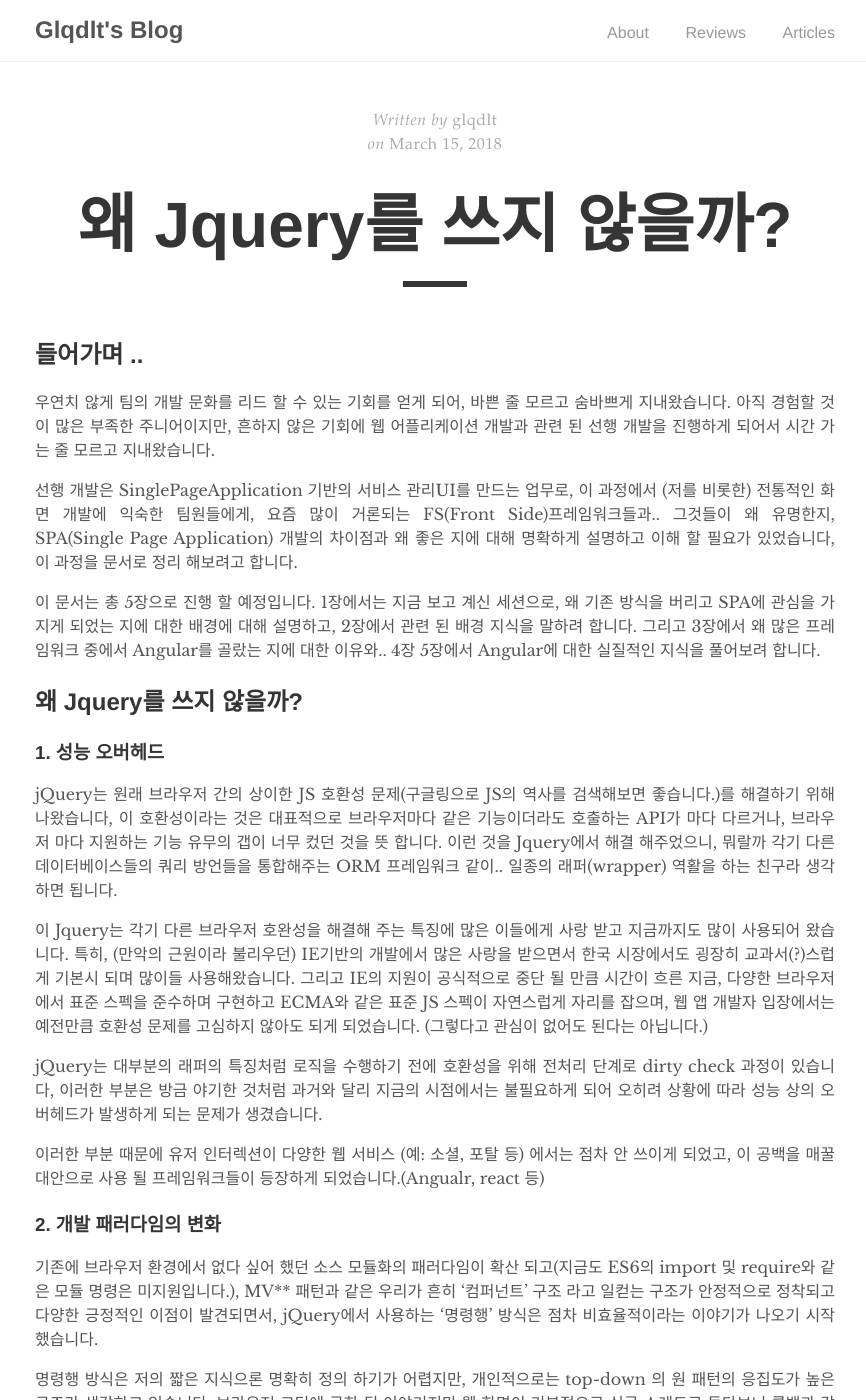
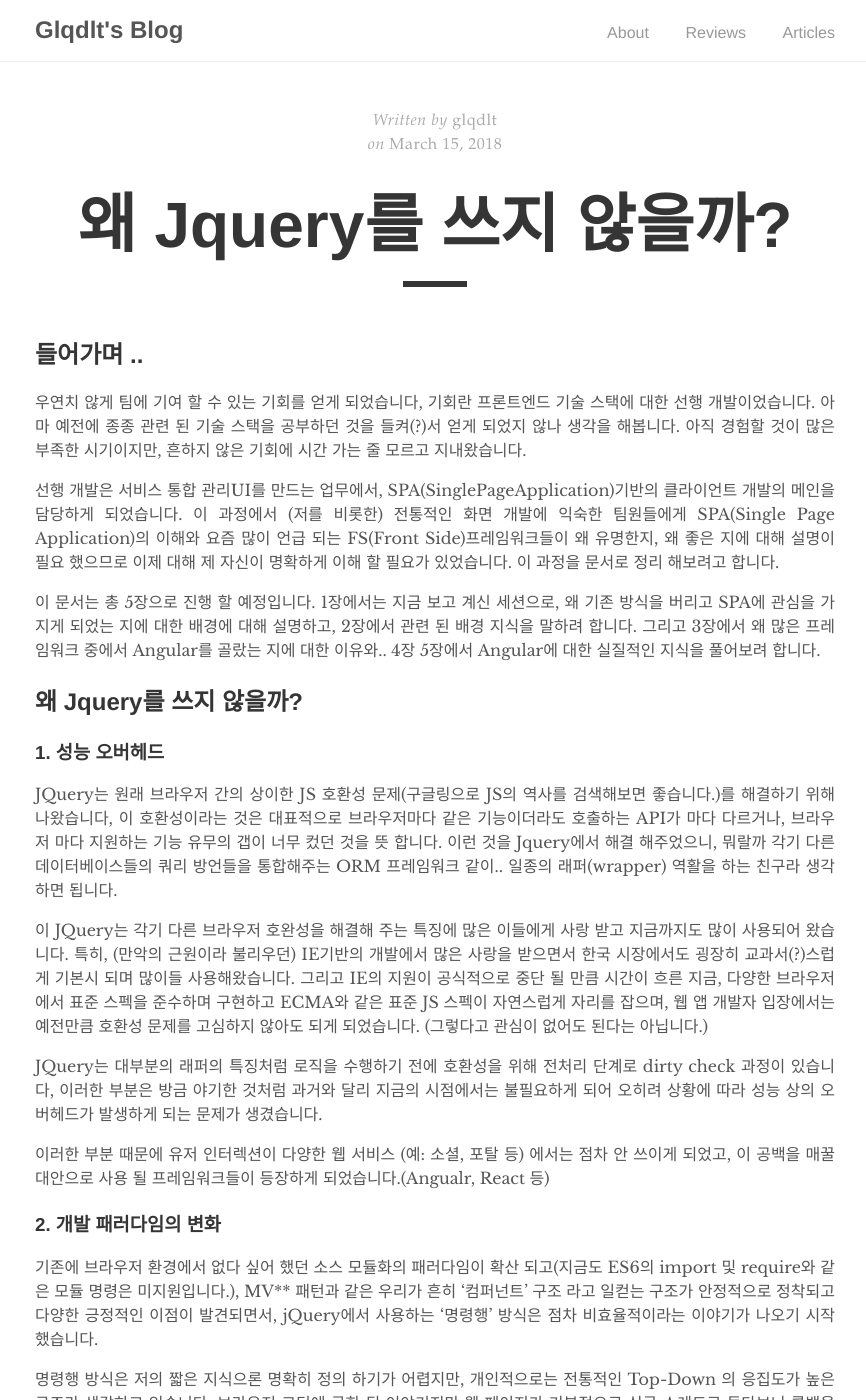
Before and after one commit to glqdlt/glqdlt.github.io, a Jekyll site: the page built from _posts/2018-03-15-왜 Jquery를 쓰지 않을까.md, in a window 1280 px wide and 1400 px high. Shown: the whole window, without its empty margins (205-1071 px from the left). Built offline with Jekyll 4.4.1, drawn with Linux system fonts in a browser that asks for light colours; comment, search, counter and statistics services are not loaded; some of the changed text lies outside the part shown.

Commit message:
improve : 문맥 개선

```diff
--- a/_posts/2018-03-15-왜 Jquery를 쓰지 않을까.md
+++ b/_posts/2018-03-15-왜 Jquery를 쓰지 않을까.md
@@ -6,9 +6,9 @@
 
 ## 들어가며 ..
 
-우연치 않게 팀의 개발 문화를 리드 할 수 있는 기회를 얻게 되어, 바쁜 줄 모르고 숨바쁘게 지내왔습니다. 아직 경험할 것이 많은 부족한 주니어이지만, 흔하지 않은 기회에  웹 어플리케이션 개발과 관련 된 선행 개발을 진행하게 되어서 시간 가는 줄 모르고 지내왔습니다.
+우연치 않게 팀에 기여 할 수 있는 기회를 얻게 되었습니다, 기회란 프론트엔드 기술 스택에 대한 선행 개발이었습니다. 아마 예전에 종종 관련 된 기술 스택을 공부하던 것을 들켜(?)서 얻게 되었지 않나 생각을 해봅니다. 아직 경험할 것이 많은 부족한 시기이지만, 흔하지 않은 기회에 시간 가는 줄 모르고 지내왔습니다.
 
-선행 개발은 SinglePageApplication 기반의 서비스 관리UI를 만드는 업무로, 이 과정에서 (저를 비롯한) 전통적인 화면 개발에 익숙한 팀원들에게, 요즘 많이 거론되는 FS(Front Side)프레임워크들과.. 그것들이 왜 유명한지, SPA(Single Page Application) 개발의 차이점과 왜 좋은 지에 대해 명확하게 설명하고 이해 할 필요가 있었습니다, 이 과정을 문서로 정리 해보려고 합니다.
+선행 개발은 서비스 통합 관리UI를 만드는 업무에서, SPA(SinglePageApplication)기반의 클라이언트 개발의 메인을 담당하게 되었습니다. 이 과정에서 (저를 비롯한) 전통적인 화면 개발에 익숙한 팀원들에게 SPA(Single Page Application)의 이해와 요즘 많이 언급 되는 FS(Front Side)프레임워크들이 왜 유명한지, 왜 좋은 지에 대해 설명이 필요 했으므로 이제 대해 제 자신이 명확하게 이해 할 필요가 있었습니다. 이 과정을 문서로 정리 해보려고 합니다.
 
 이 문서는 총 5장으로 진행 할 예정입니다.
 1장에서는 지금 보고 계신 세션으로, 왜 기존 방식을 버리고 SPA에 관심을 가지게 되었는 지에 대한 배경에 대해 설명하고, 2장에서 관련 된 배경 지식을 말하려 합니다. 그리고 3장에서 왜 많은 프레임워크 중에서 Angular를 골랐는 지에 대한 이유와.. 4장 5장에서 Angular에 대한 실질적인 지식을 풀어보려 합니다.
@@ -17,20 +17,19 @@
 
 
 ### 1. 성능 오버헤드
- jQuery는 원래 브라우저 간의 상이한 JS 호환성 문제(구글링으로 JS의 역사를 검색해보면 좋습니다.)를 해결하기 위해 나왔습니다, 이 호환성이라는 것은 대표적으로 브라우저마다 같은 기능이더라도 호출하는 API가 마다 다르거나, 브라우저 마다 지원하는 기능 유무의 갭이 너무 컸던 것을 뜻 합니다. 이런 것을 Jquery에서 해결 해주었으니, 뭐랄까 각기 다른 데이터베이스들의 쿼리 방언들을 통합해주는 ORM 프레임워크 같이.. 일종의 래퍼(wrapper) 역활을 하는 친구라 생각 하면 됩니다.
+ JQuery는 원래 브라우저 간의 상이한 JS 호환성 문제(구글링으로 JS의 역사를 검색해보면 좋습니다.)를 해결하기 위해 나왔습니다, 이 호환성이라는 것은 대표적으로 브라우저마다 같은 기능이더라도 호출하는 API가 마다 다르거나, 브라우저 마다 지원하는 기능 유무의 갭이 너무 컸던 것을 뜻 합니다. 이런 것을 Jquery에서 해결 해주었으니, 뭐랄까 각기 다른 데이터베이스들의 쿼리 방언들을 통합해주는 ORM 프레임워크 같이.. 일종의 래퍼(wrapper) 역활을 하는 친구라 생각 하면 됩니다.
 
-이 Jquery는 각기 다른 브라우저 호완성을 해결해 주는 특징에 많은 이들에게 사랑 받고 지금까지도 많이 사용되어 왔습니다.
+이 JQuery는 각기 다른 브라우저 호완성을 해결해 주는 특징에 많은 이들에게 사랑 받고 지금까지도 많이 사용되어 왔습니다.
 특히, (만악의 근원이라 불리우던) IE기반의 개발에서 많은 사랑을 받으면서 한국 시장에서도 굉장히 교과서(?)스럽게 기본시 되며 많이들 사용해왔습니다. 그리고 IE의 지원이 공식적으로 중단 될 만큼 시간이 흐른 지금, 다양한 브라우저에서 표준 스펙을 준수하며 구현하고 ECMA와 같은 표준 JS 스펙이 자연스럽게 자리를 잡으며, 웹 앱 개발자 입장에서는 예전만큼 호환성 문제를 고심하지 않아도 되게 되었습니다. (그렇다고 관심이 없어도 된다는 아닙니다.)
 
-jQuery는 대부분의 래퍼의 특징처럼 로직을 수행하기 전에 호환성을 위해 전처리 단계로 dirty check 과정이 있습니다, 이러한 부분은 방금 야기한 것처럼 과거와 달리 지금의 시점에서는 불필요하게 되어 오히려 상황에 따라 성능 상의 오버헤드가 발생하게 되는 문제가 생겼습니다.
+JQuery는 대부분의 래퍼의 특징처럼 로직을 수행하기 전에 호환성을 위해 전처리 단계로 dirty check 과정이 있습니다, 이러한 부분은 방금 야기한 것처럼 과거와 달리 지금의 시점에서는 불필요하게 되어 오히려 상황에 따라 성능 상의 오버헤드가 발생하게 되는 문제가 생겼습니다.
 
-이러한 부분 때문에 유저 인터렉션이 다양한 웹 서비스 (예: 소셜, 포탈 등) 에서는 점차 안 쓰이게 되었고, 이 공백을 매꿀 대안으로 사용 될 프레임워크들이 등장하게 되었습니다.(Angualr, react 등)
+이러한 부분 때문에 유저 인터렉션이 다양한 웹 서비스 (예: 소셜, 포탈 등) 에서는 점차 안 쓰이게 되었고, 이 공백을 매꿀 대안으로 사용 될 프레임워크들이 등장하게 되었습니다.(Angualr, React 등)
 
 ### 2. 개발 패러다임의 변화
 기존에 브라우저 환경에서 없다 싶어 했던 소스 모듈화의 패러다임이 확산 되고(지금도 ES6의 import 및 require와 같은 모듈 명령은 미지원입니다.), MV** 패턴과 같은 우리가 흔히 '컴퍼넌트' 구조 라고 일컫는 구조가 안정적으로 정착되고 다양한 긍정적인 이점이 발견되면서, jQuery에서 사용하는 '명령행' 방식은 점차 비효율적이라는 이야기가 나오기 시작 했습니다.
 
-명령행 방식은 저의 짧은 지식으론 명확히 정의 하기가 어렵지만, 개인적으로는 top-down 의 원 패턴의 응집도가 높은 구조라 생각하고 있습니다. 브라우저 코딩에 국한 된 이야기지만 웹 화면이 기본적으로 싱글 스레드로 돌다보니 콜백과 같은 패턴을 빼놓을 수가 없는 걸 심심치 않게 보는 데, '기능을 위한 기능 그리고 기능' 이란 느낌으로 콜백지옥에 빠지면서 로직의 크기가 어마어마해지고 파악하기 어려운 스파게티 소스가 될 수 있는 여지가 발생합니다.
-
+명령행 방식은 저의 짧은 지식으론 명확히 정의 하기가 어렵지만, 개인적으로는 전통적인 Top-Down 의 응집도가 높은 구조라 생각하고 있습니다. 브라우저 코딩에 국한 된 이야기지만 웹 페이지가 기본적으로 싱글 스레드로 돌다보니 콜백을 빼놓을 수가 없는 데, '기능을 위한 기능 그리고 기능' 이란 느낌으로 콜백의 로직이 무거워지면서 콜백 지옥에 빠져 쉽게 파악하기 어려운 스파게티 소스가 될 수 있는 여지가 발생합니다.
 
 ### 3. 플랫폼의 진화
 
```
